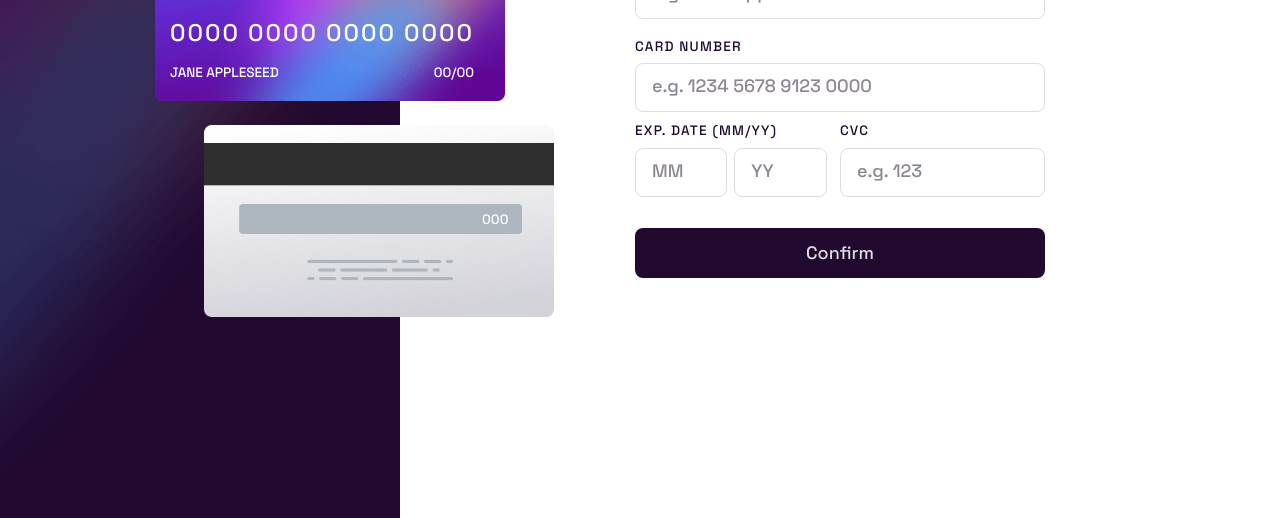
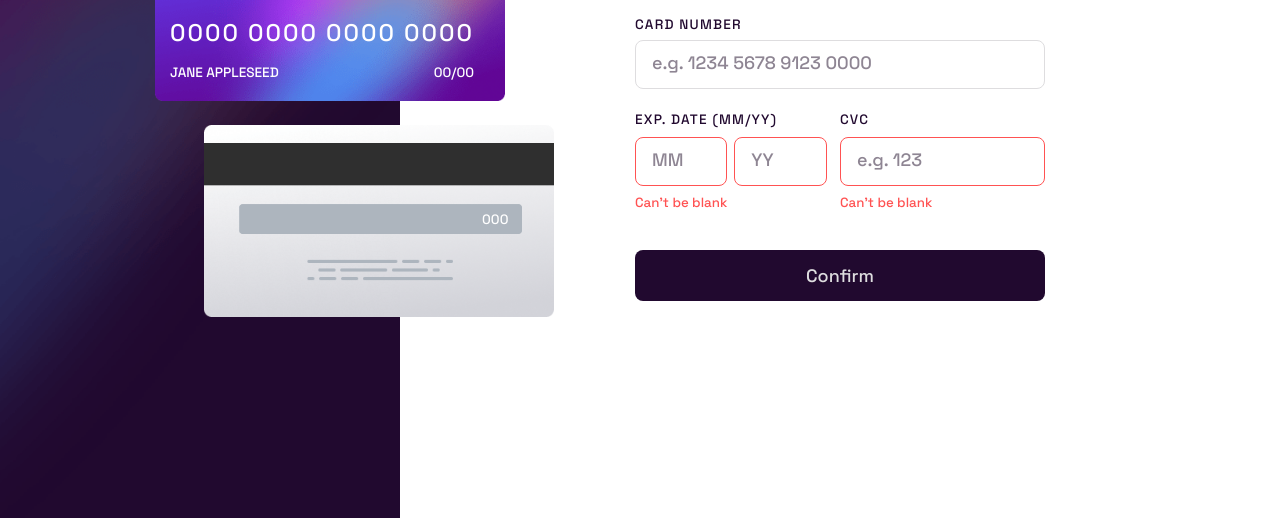
Before and after one commit to EseAlli/interactive-card-form, a plain HTML site: page index.html in a window 1280 px wide. Shown: the part 282-800 px from the top of the page. Drawn offline with Linux system fonts and the light colour scheme.

Commit message:
active states implemented

```diff
--- a/index.html
+++ b/index.html
@@ -50,13 +50,24 @@
           <div class="date-cvc">
             <div class="date">
               <label>Exp. Date (MM/YY)</label>
-              <input type="" placeholder="MM" maxlength="2" class="month" />
-              <input placeholder="YY" maxlength="2" class="year" />
+              <input
+                type=""
+                placeholder="MM"
+                maxlength="2"
+                class="month"
+                required
+              />
+              <input placeholder="YY" maxlength="2" class="year" required />
               <small>Can't be blank</small>
             </div>
             <div>
               <label>CVC</label>
-              <input placeholder="e.g. 123" class="cvc" maxlength="3" />
+              <input
+                placeholder="e.g. 123"
+                class="cvc"
+                maxlength="3"
+                required
+              />
               <small>Can't be blank</small>
             </div>
           </div>
--- a/index.js
+++ b/index.js
@@ -8,16 +8,18 @@ const form = document.querySelector("form");
 const year = document.querySelector(".year");
 const month = document.querySelector(".month");
 const dateError = document.querySelector(".date small");
+const inputs = Array.from(document.querySelectorAll(".date-cvc input"));
 
 function checkValidity() {
-  //   let pattern = /[abc]/g;
-  //   let cardNo = numberInput.value;
-  //   console.log(cardNo);
-  //   console.log(cardNo.match(pattern));
-  //   if (cardNo.match(pattern)) {
-  //     numberInput.classList.add = "error";
-  //     numberInput.nextElementSibling.style.display = "block";
-  //   }
+  let pattern = /^[0-9]*$/;
+  let cardNo = numberInput.value;
+  if (!cardNo.match(pattern)) {
+    numberInput.classList.add = "error";
+    numberInput.nextElementSibling.style.display = "block";
+  } else {
+    numberInput.classList.remove = "error";
+    numberInput.nextElementSibling.style.display = "none";
+  }
 }
 
 form.addEventListener("submit", (event) => {
@@ -25,7 +27,7 @@ form.addEventListener("submit", (event) => {
   checkValidity();
 });
 
-numberInput.addEventListener("change", () => {
+numberInput.addEventListener("change", (event) => {
   cardNumber.innerHTML = numberInput.value;
   if (numberInput.value.length > 0) {
     if (
@@ -57,6 +59,7 @@ function checkBlank() {
   } else {
     this.classList.remove = "error";
     this.nextElementSibling.style.display = "none";
+    dateError.style.display = "none";
   }
 }
 
--- a/styles/style.scss
+++ b/styles/style.scss
@@ -40,7 +40,7 @@ section {
 
 small {
   color: var(--primary-red);
-  margin-bottom: 0.5rem;
+  margin: 0.5rem 0;
   display: none;
 }
 
@@ -190,9 +190,18 @@ button {
 .date-cvc {
   display: grid;
   grid-template-columns: repeat(2, 1fr);
+  margin-top: 0.75rem;
   input {
     margin-top: 0.5rem;
     margin-bottom: 0;
+
+    &:invalid {
+      border: 1px solid var(--primary-red);
+
+      & + small {
+        display: block;
+      }
+    }
   }
 }
 
```
Also changed, not shown: styles/style.css.
